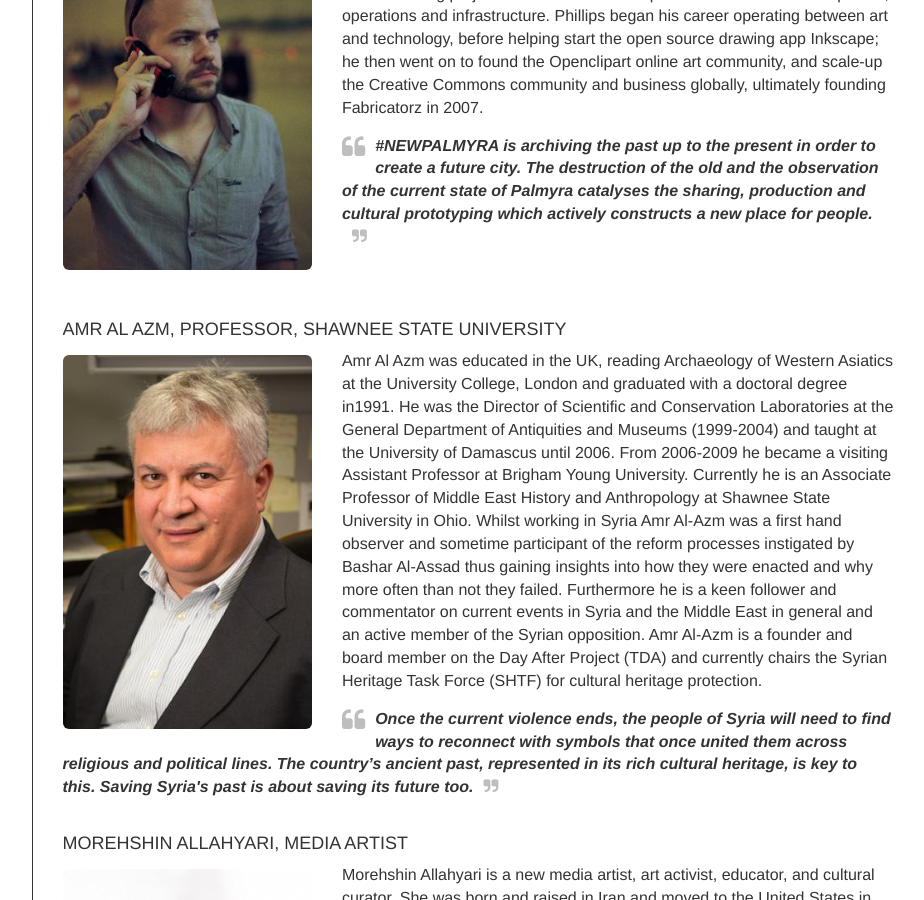
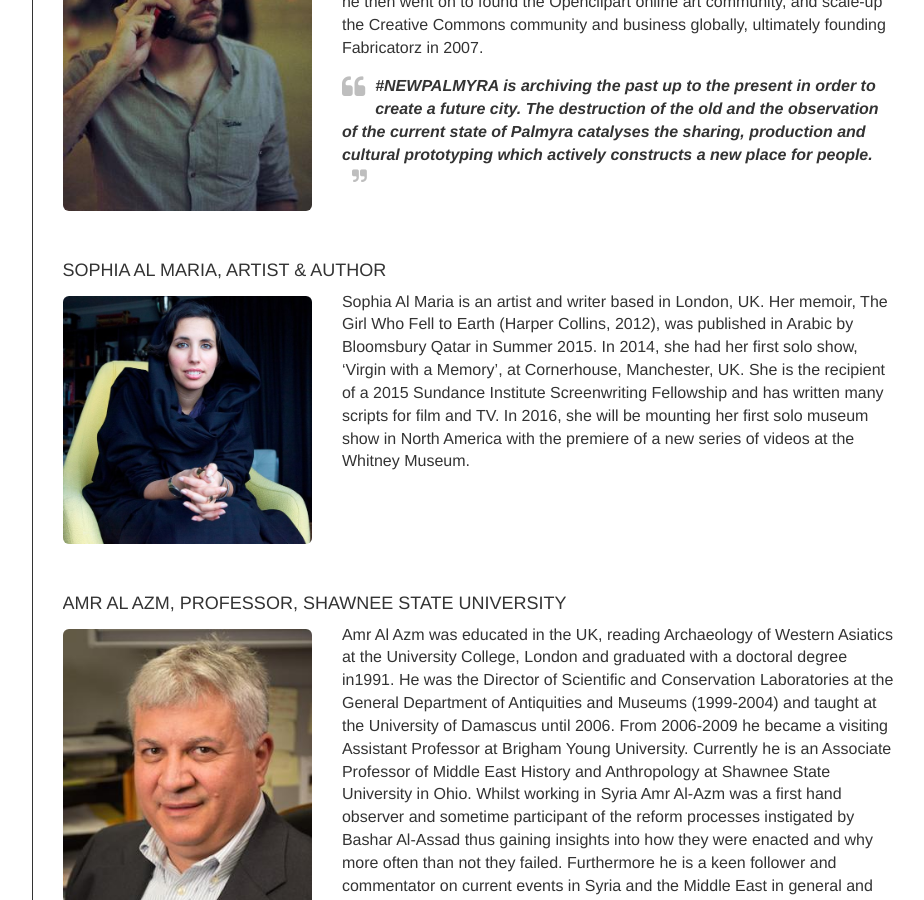
Before and after one commit to YasserMustafa/newpalmyra.org, a Jekyll site: the page index.html, which Jekyll copies as it is, in a window 1280 px wide and 900 px high, scrolled down 3534 px. Shown: the whole window, without its empty margins (316-1240 px from the left). Built offline with Jekyll 4.4.1, drawn with Linux system fonts in a browser that asks for light colours; nearby versions of some CDN libraries; some of the changed text lies outside the part shown.

Commit message:
added sophia al maria to people

```diff
--- a/index.html
+++ b/index.html
@@ -225,10 +225,6 @@
 <h4><a href="https://github.com/newpalmyra/press-kit/archive/master.zip">Download our Press Kit</a></h4>
 </div>
 
-<div style="margin-top:20px;">
-<h4><a href="https://costoffreedom.cc">The Cost of Freedom Book available now for free download at costoffreedom.cc</a></h4>
-</div>
-
 </section> <!-- /.block -->
 <section id="block-block-12" class="block block-block clearfix">
 
@@ -333,6 +329,15 @@
   <div class="views-field views-field-field-bio">        <div class="field-content"><p>Jon Phillips is Founder of Fabricatorz, a global design and technology company. Phillips manages a global team of creative developers with primary offices in Beijing, Hong Kong, San Francisco and Berlin, and other site-specific local offices. Fabricatorz handles a diverse set of software, hardware and consulting projects constructed to the specific needs of client companies, operations and infrastructure. Phillips began his career operating between art and technology, before helping start the open source drawing app Inkscape; he then went on to found the Openclipart online art community, and scale-up the Creative Commons community and business globally, ultimately founding Fabricatorz in 2007.</p>
 </div>  </div>
   <div class="views-field views-field-field-quote">        <em class="field-content"><i class="fa fa-quote-left"></i>#NEWPALMYRA is archiving the past up to the present in order to create a future city. The destruction of the old and the observation of the current state of Palmyra catalyses the sharing, production and cultural prototyping which actively constructs a new place for people.<i class="fa fa-quote-right"></i></em>  </div></li>
+
+   <li class="views-row views-row-5 views-row-odd">
+  <div class="views-field views-field-title">        <h4 class="field-content">Sophia Al Maria, Artist &amp; Author</h4>  </div>
+  <div class="views-field views-field-field-image">        <div class="field-content"><img typeof="foaf:Image" src="/sites/default/files/styles/advisor_list/public/sophia.jpg" width="300" height="450" alt="" /></div>  </div>
+  <div class="views-field views-field-field-bio">        <div class="field-content"><p>Sophia Al Maria is an artist and writer based in London, UK. Her memoir, The Girl Who Fell to Earth (Harper Collins, 2012), was published in Arabic by Bloomsbury Qatar in Summer 2015. In 2014, she had her first solo show, ‘Virgin with a Memory’, at Cornerhouse, Manchester, UK. She is the recipient of a 2015 Sundance Institute Screenwriting Fellowship and has written many scripts for film and TV. In 2016, she will be mounting her first solo museum show in North America with the premiere of a new series of videos at the Whitney Museum.</p>
+</div>  </div>
+</li>
+
+
           <li class="views-row views-row-5 views-row-odd">
   <div class="views-field views-field-title">        <h4 class="field-content">Amr Al Azm, Professor, Shawnee State University</h4>  </div>
   <div class="views-field views-field-field-image">        <div class="field-content"><img typeof="foaf:Image" src="/sites/default/files/styles/advisor_list/public/amr.jpg?itok=ocX7Ai3P" width="300" height="450" alt="" /></div>  </div>
```
Also changed, not shown: sites/default/files/styles/advisor_list/public/sophia.jpg (added).
